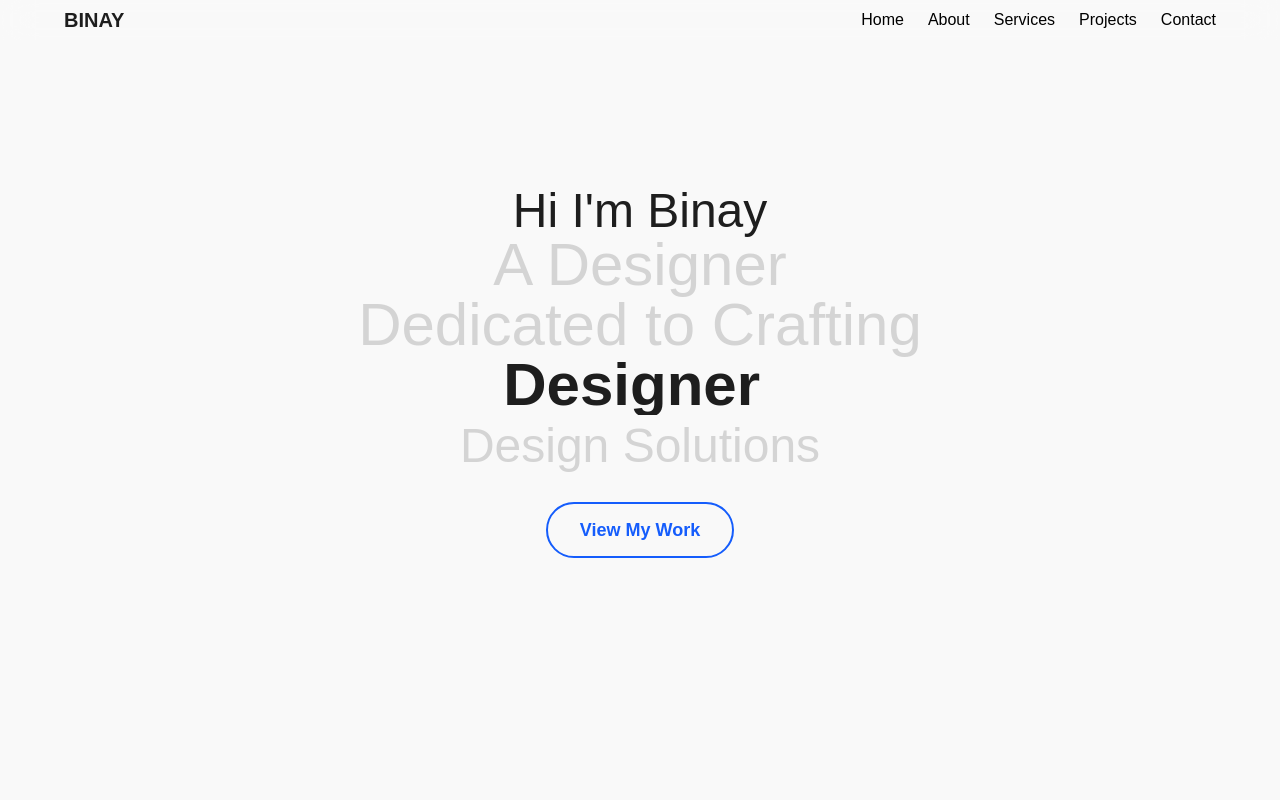
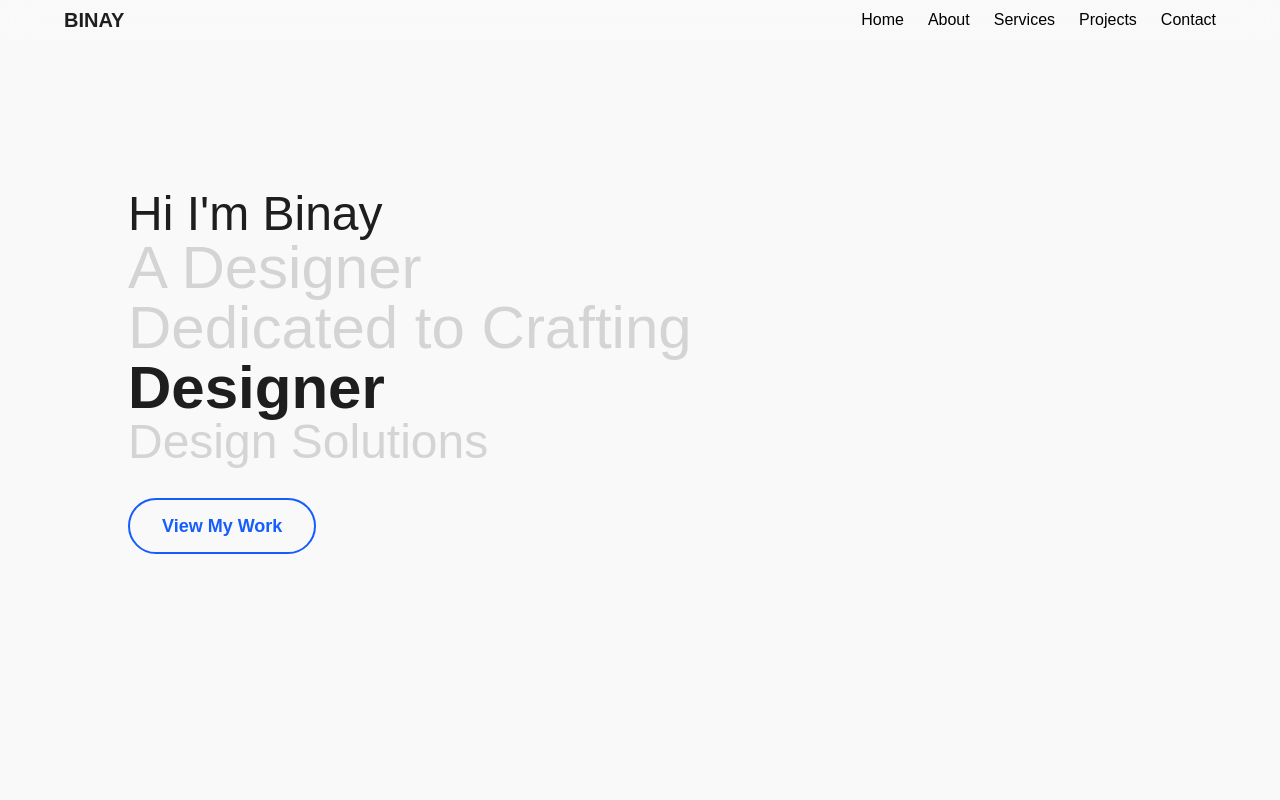
Before and after one commit to Hell086/Portfolio, a React (Vite) app: page / in a window 1280 px wide. Shown: the top 800 px of the page. Built offline with nearby package versions, Linux system fonts and the light colour scheme; a web font is replaced by a local one.

Commit message:
latest commited

```diff
--- a/src/components/FlipWords.jsx
+++ b/src/components/FlipWords.jsx
@@ -3,10 +3,16 @@ import React, { useCallback, useEffect, useState } from "react";
 import { AnimatePresence, motion } from "motion/react";
 import { twMerge } from "tailwind-merge";
 
-export const FlipWords = ({ words, duration = 3000, className }) => {
+
+export const FlipWords = ({
+  words,
+  duration = 3000,
+  className
+}) => {
   const [currentWord, setCurrentWord] = useState(words[0]);
   const [isAnimating, setIsAnimating] = useState(false);
 
+  // thanks for the fix Julian - https://github.com/Julian-AT
   const startAnimation = useCallback(() => {
     const word = words[words.indexOf(currentWord) + 1] || words[0];
     setCurrentWord(word);
@@ -21,15 +27,19 @@ export const FlipWords = ({ words, duration = 3000, className }) => {
   }, [isAnimating, duration, startAnimation]);
 
   return (
-    <div className="relative inline-block overflow-hidden">
     <AnimatePresence
       onExitComplete={() => {
         setIsAnimating(false);
+      }}>
+      <motion.div
+        initial={{
+          opacity: 0,
+          y: 10,
         }}
-      >
-        <motion.div
-          initial={{ opacity: 0, y: 10 }}
-          animate={{ opacity: 1, y: 0 }}
+        animate={{
+          opacity: 1,
+          y: 0,
+        }}
         transition={{
           type: "spring",
           stiffness: 100,
@@ -37,16 +47,18 @@ export const FlipWords = ({ words, duration = 3000, className }) => {
         }}
         exit={{
           opacity: 0,
-            y: -20,
-            filter: "blur(6px)",
-            position: "absolute", // absolute from the start of exit
-            top: 0,
-            left: 0,
-            right: 0,
+          y: -40,
+          x: 40,
+          filter: "blur(8px)",
+          scale: 2,
+          position: "absolute",
         }}
-          className={twMerge("z-10 inline-block relative text-left", className)}
-          key={currentWord}
-        >
+        className={twMerge(
+          "z-10 inline-block relative text-left",
+          className
+        )}
+        key={currentWord}>
+        {/* edit suggested by Sajal: https://x.com/DewanganSajal */}
         {currentWord.split(" ").map((word, wordIndex) => (
           <motion.span
             key={word + wordIndex}
@@ -56,8 +68,7 @@ export const FlipWords = ({ words, duration = 3000, className }) => {
               delay: wordIndex * 0.3,
               duration: 0.3,
             }}
-              className="inline-block whitespace-nowrap"
-            >
+            className="inline-block whitespace-nowrap">
             {word.split("").map((letter, letterIndex) => (
               <motion.span
                 key={word + letterIndex}
@@ -67,8 +78,7 @@ export const FlipWords = ({ words, duration = 3000, className }) => {
                   delay: wordIndex * 0.3 + letterIndex * 0.05,
                   duration: 0.2,
                 }}
-                  className="inline-block"
-                >
+                className="inline-block">
                 {letter}
               </motion.span>
             ))}
@@ -77,6 +87,5 @@ export const FlipWords = ({ words, duration = 3000, className }) => {
         ))}
       </motion.div>
     </AnimatePresence>
-    </div>
   );
 };
--- a/src/components/HeroText.jsx
+++ b/src/components/HeroText.jsx
@@ -4,31 +4,31 @@ import { motion } from "motion/react";
 const HeroText = () => {
   const words = ["Artist", "Designer", "Animator"];
   const variants = {
-    hidden: { opacity: 0, y: -30 },
-    visible: { opacity: 1, y: 0 },
+    hidden: { opacity: 0, x: -50 },
+    visible: { opacity: 1, x: 0 },
   };
 
   return (
-    <div className="z-10 text-center rounded-3xl bg-clip-text c-space">
+    <div className="z-10 text-center md:text-left rounded-3xl bg-clip-text c-space">
       {/* Desktop View */}
-      <div className="hidden md:flex flex-col items-center">
+      <div className="hidden md:flex flex-col">
         <motion.h1
           className="text-5xl font-medium"
           variants={variants}
           initial="hidden"
           animate="visible"
-          transition={{ delay: 1, duration: 0.6, ease: "easeOut" }}
+          transition={{ delay: 1 }}
         >
           Hi I'm Binay
         </motion.h1>
 
-        <div className="flex flex-col items-center">
+        <div className="flex flex-col items-start">
           <motion.p
-            className="text-6xl font-medium text-neutral-300 text-center"
+            className="text-6xl font-medium text-neutral-300"
             variants={variants}
             initial="hidden"
             animate="visible"
-            transition={{ delay: 1.2, duration: 0.6, ease: "easeOut" }}
+            transition={{ delay: 1.2 }}
           >
             A Designer <br /> Dedicated to Crafting
           </motion.p>
@@ -37,7 +37,7 @@ const HeroText = () => {
             variants={variants}
             initial="hidden"
             animate="visible"
-            transition={{ delay: 1.5, duration: 0.6, ease: "easeOut" }}
+            transition={{ delay: 1.5 }}
           >
             <FlipWords
               words={words}
@@ -46,17 +46,17 @@ const HeroText = () => {
           </motion.div>
 
           <motion.p
-            className="text-5xl font-medium text-neutral-300 text-center"
+            className="text-5xl font-medium text-neutral-300"
             variants={variants}
             initial="hidden"
             animate="visible"
-            transition={{ delay: 1.8, duration: 0.6, ease: "easeOut" }}
+            transition={{ delay: 1.8 }}
           >
             Design Solutions
           </motion.p>
 
           <motion.div
-            className="mt-8 pb-4 flex justify-center"
+            className="mt-8 pb-4"
             variants={variants}
             initial="hidden"
             animate="visible"
@@ -77,55 +77,52 @@ const HeroText = () => {
       </div>
 
       {/* Mobile View */}
-      <div className="md:hidden flex flex-col items-center">
+      <div className="md:hidden flex flex-col space-y-4">
         <motion.p
           className="text-4xl font-medium"
           variants={variants}
           initial="hidden"
           animate="visible"
-          transition={{ delay: 1, duration: 0.6, ease: "easeOut" }}
+          transition={{ delay: 1 }}
         >
           Hi, I'm Binay
         </motion.p>
 
-        <div className="flex flex-col items-center w-full">
+        <div>
           <motion.p
-            className="text-4xl font-black text-neutral-300 text-center mt-4"
+            className="text-4xl font-black text-neutral-300"
             variants={variants}
             initial="hidden"
             animate="visible"
-            transition={{ delay: 1.2, duration: 0.6, ease: "easeOut" }}
+            transition={{ delay: 1.2 }}
           >
             A Designer <br /> Dedicated to Crafting
           </motion.p>
 
-          {/* Fixed height container prevents layout shift from FlipWords */}
-          <div className="h-14 flex items-center justify-center w-full overflow-hidden">
           <motion.div
             variants={variants}
             initial="hidden"
             animate="visible"
-              transition={{ delay: 1.5, duration: 0.6, ease: "easeOut" }}
+            transition={{ delay: 1.5 }}
           >
             <FlipWords
               words={words}
               className="font-bold text-center text-secondary text-4xl"
             />
           </motion.div>
-          </div>
 
           <motion.p
-            className="text-4xl font-black text-neutral-300 text-center"
+            className="text-4xl font-black text-neutral-300"
             variants={variants}
             initial="hidden"
             animate="visible"
-            transition={{ delay: 1.8, duration: 0.6, ease: "easeOut" }}
+            transition={{ delay: 1.8 }}
           >
             Design Solutions
           </motion.p>
 
           <motion.div
-            className="mt-8 pb-4 flex justify-center"
+            className="mt-8 pb-4"
             variants={variants}
             initial="hidden"
             animate="visible"
```
Lines whose indentation alone changed are shown as unchanged.
